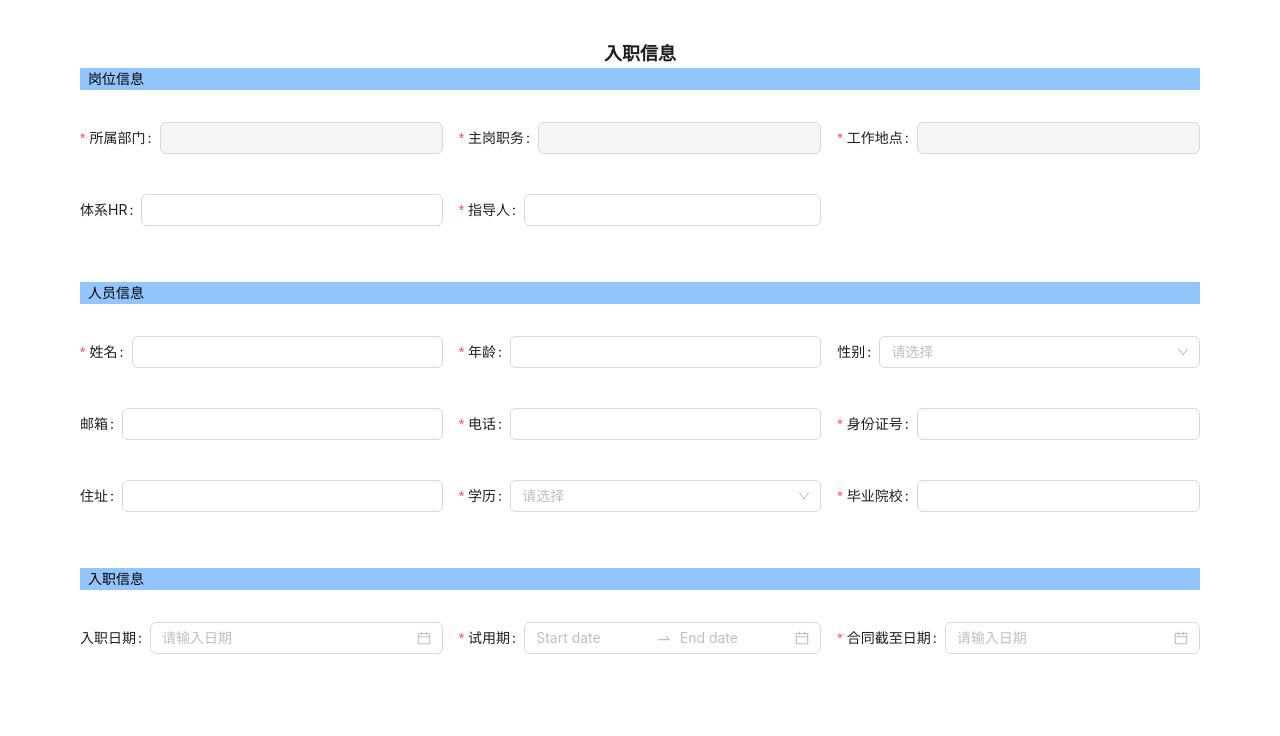
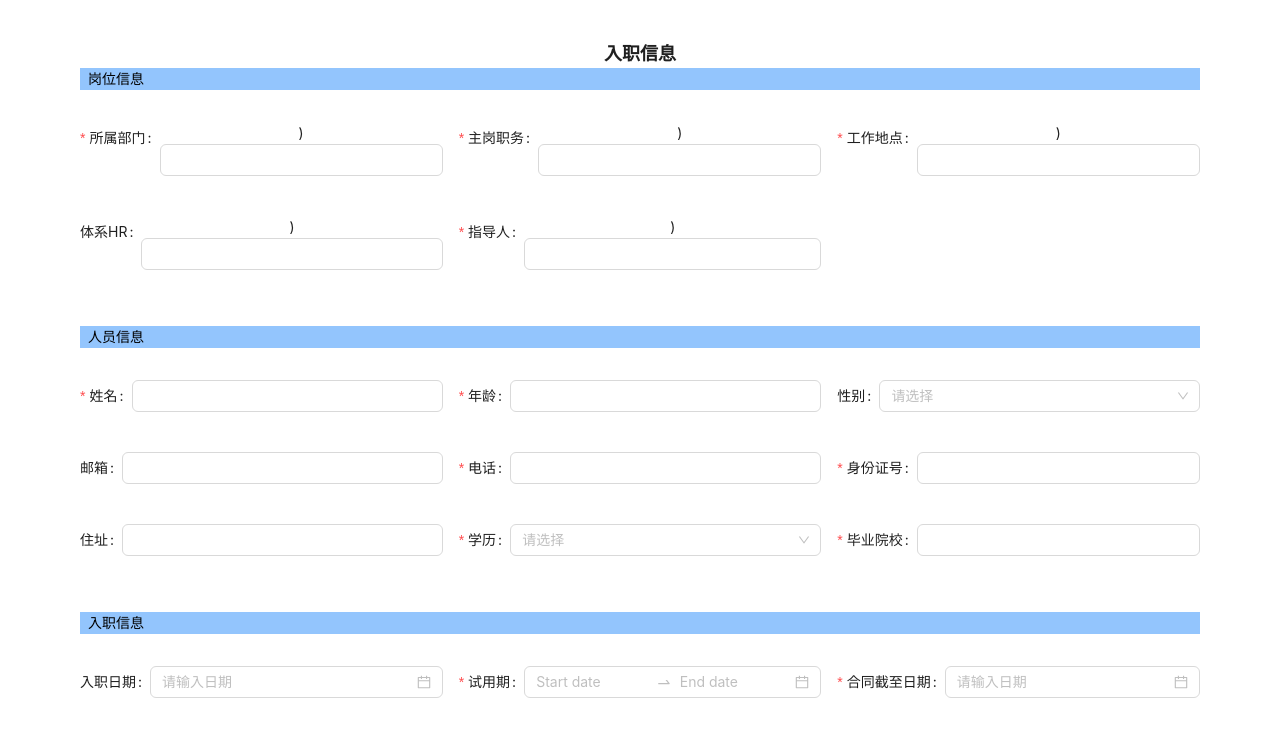
Before and after one commit to 532758463/react-third-from, a React (Vite) app: page /form in a window 1280 px wide. Shown: the top 736 px of the page. Built offline with nearby package versions, Linux system fonts and the light colour scheme.

Commit message:
去除禁用效果

```diff
--- a/src/pages/third-from/index.tsx
+++ b/src/pages/third-from/index.tsx
@@ -131,6 +131,9 @@ const ThirdForm = () => {
                   backDealType: 0,
                   // 指定节点时必传
                   targetNodeId: 'xxxx'
+                },
+                actionInfo: {
+                  preventClose: true
                 }
               },
               e.data.url //父页面地址
@@ -232,7 +235,7 @@ const ThirdForm = () => {
           />
         );
       case 'Selector':
-        return <Selector/>
+        return <Selector />;
       default:
         return <Input disabled={disabled} />;
     }
@@ -260,8 +263,8 @@ const ThirdForm = () => {
               name={['jobInfo', v.name]}
               label={v.label}
               rules={[{ required: v.required }]}
-            >
-              {getControl(v, !isStart)}
+            >)
+              {getControl(v)}
             </Form.Item>
           ))}
         </div>
```
